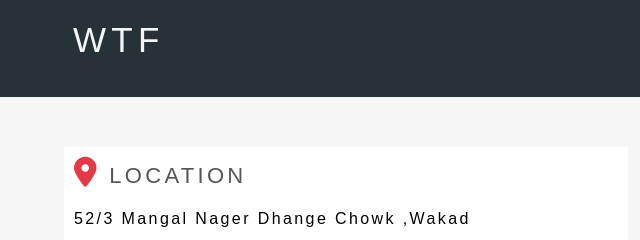
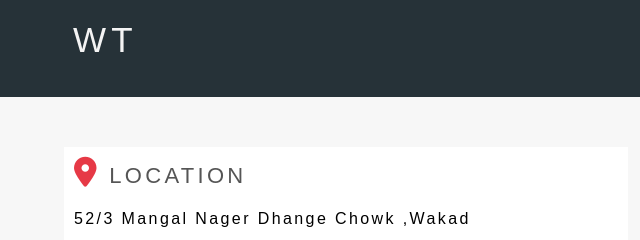
Before and after one commit to shadabshaiikh/CSS-travelling-project, a plain HTML site: page contact.html in a window 1280 px wide. Shown: the top 240 px of the page, 0-640 px from the left. Drawn offline with Linux system fonts and the light colour scheme.

Commit message:
Update contact.html

```diff
--- a/contact.html
+++ b/contact.html
@@ -14,7 +14,7 @@
 <body>
     <nav class="navbar bg-dark">
         <div class="container">
-            <h1 class="logo lg-heading text-light">WTF</h1>
+            <h1 class="logo lg-heading text-light">WT</h1>
             <ul class="nav-items">
                 <li class="nav-item"><a href="/index.html">Home</a></li>
                 <li class="nav-item"><a href="/about.html">About</a></li>
```
